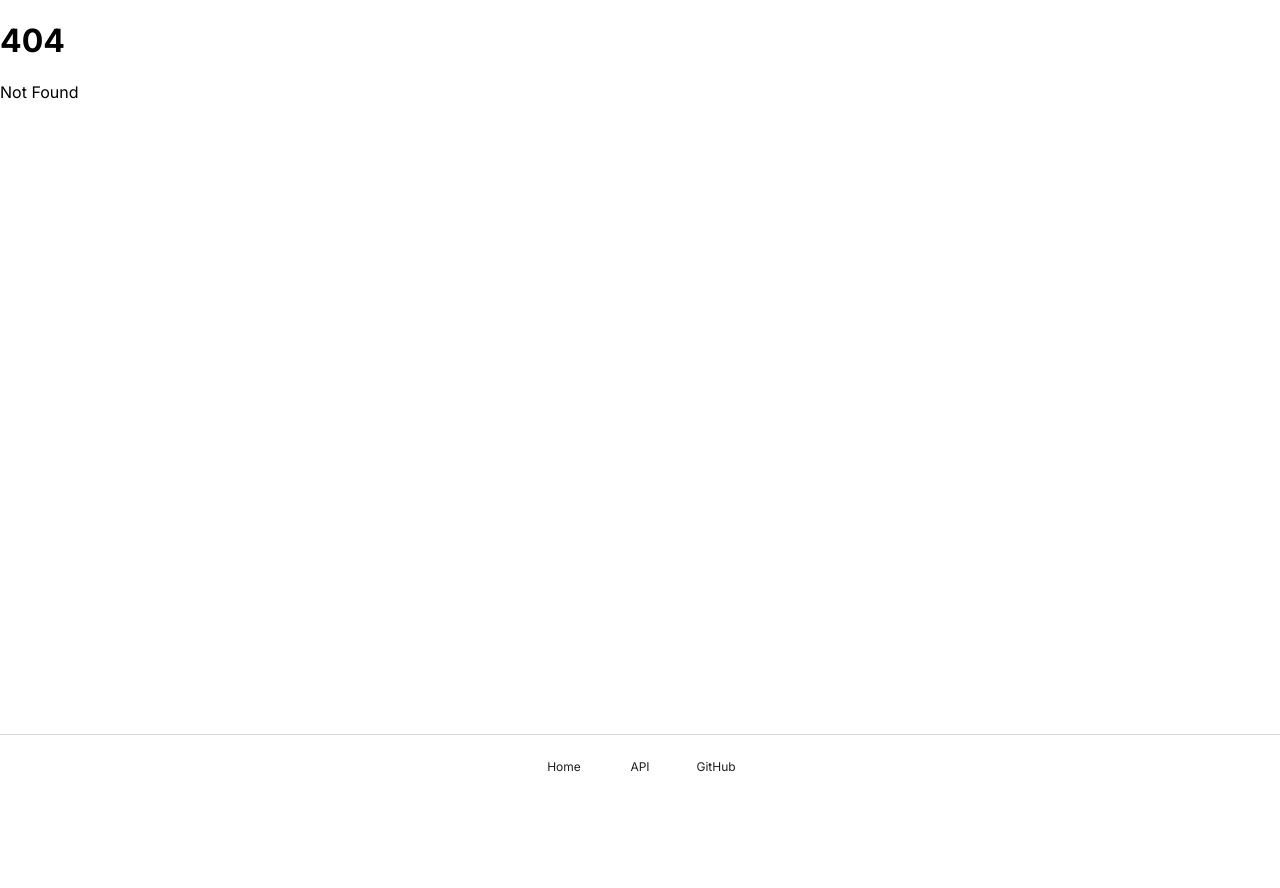
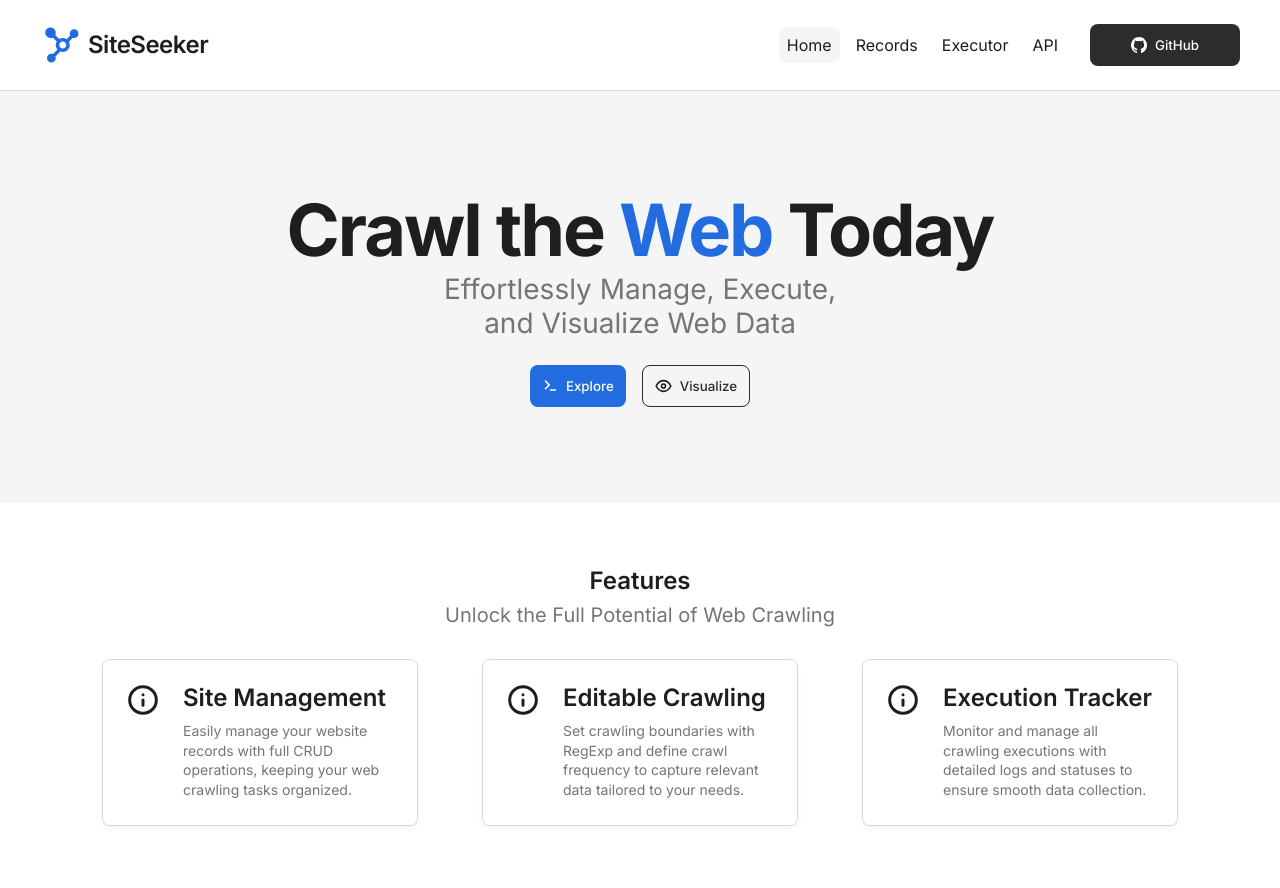
Before and after one commit to MiraZzle/site-seeker, a SvelteKit app in the folder frontend/: page /home in a window 1280 px wide. Before the commit this address had no page. Shown: the top 888 px of the page. Before the commit the page ends 800 px from the top, so only its background shows below. Built offline with nearby package versions, Linux system fonts and the light colour scheme.

Commit message:
fix: route structure

```diff
--- a/frontend/src/app.html
+++ b/frontend/src/app.html
@@ -1,6 +1,7 @@
 <!DOCTYPE html>
 <html lang="en">
   <head>
+    <title>SiteSeeker</title>
     <meta charset="utf-8" />
     <link rel="icon" href="%sveltekit.assets%/favicon.ico" />
     <meta name="viewport" content="width=device-width, initial-scale=1" />
--- a/frontend/src/components/web/Navbar.svelte
+++ b/frontend/src/components/web/Navbar.svelte
@@ -10,9 +10,9 @@
         <Logo />
         <div class="nav-container-links">
             <div class="page-nav">
-                <a class="nav-link {activePage === 'Home' ? 'active' : ''}" href="/web/home">Home</a>
-                <a class="nav-link {activePage === 'Records' ? 'active' : ''}" href="/web/records">Records</a>
-                <a class="nav-link {activePage === 'Executor' ? 'active' : ''}" href="/web/executor">Executor</a>
+                <a class="nav-link {activePage === 'Home' ? 'active' : ''}" href="/">Home</a>
+                <a class="nav-link {activePage === 'Records' ? 'active' : ''}" href="/records">Records</a>
+                <a class="nav-link {activePage === 'Executor' ? 'active' : ''}" href="/executor">Executor</a>
                 <a class="nav-link {activePage === 'Api' ? 'active' : ''}" href="/api">API</a>
             </div>
             <GithubButton/>
--- a/frontend/src/routes/+page.svelte
+++ b/frontend/src/routes/+page.svelte
@@ -1,57 +1,110 @@
 <script lang="ts">
+    import Navbar from "$components/web/Navbar.svelte";
+    import Footer from "$components/web/Footer.svelte";
+    import FeatureCard from "$components/elements/FeatureCard.svelte";
     import Button from "$components/elements/typography/Button.svelte";
+    import Header from "$components/elements/typography/Header.svelte";
     import Paragraph from "$components/elements/typography/Paragraph.svelte";
-    import Header from "$components/elements/typography/Header.svelte";
-
-    const funPages = [
-        "https://www.youtube.com/watch?v=2aiGY74UStY",
-        "https://www.youtube.com/watch?v=dQw4w9WgXcQ",
-        "https://www.youtube.com/watch?v=qCmRga2fIy0",
-        "https://www.youtube.com/watch?v=U0LjDZGMzMY",
-        "https://www.youtube.com/watch?v=i4NOEx2-6xk"
-    ]
-
-    let ourFunPage = funPages[Math.floor(Math.random() * funPages.length)];
-
-    function goToPage() {
-        window.location.href = '/web/home/';
-    }
-
-    function haveSomeFun() {
-        window.location.href = ourFunPage;
-    }
+    import Explore from "$components/utils/icons/Explore.svelte";
+    import Eye from "$components/utils/icons/Eye.svelte";
 </script>
 
-<div class="hello-container">
-
-    <Header>Riddle Me This, Shitman: Can You Crack the Code or Will You Fold?</Header>
-    <Paragraph> Morpheus guides through the digital night, <br>
-        Where Skibidi Toilets dance in the light. <br>
-        In the chaos of code, truth he finds, <br>
-        Unlocking the freedom within our minds.
-    </Paragraph>
-    <img src="https://mmacoach.net/wp-content/uploads/2021/04/kisspng-morpheus-the-matrix-neo-red-pill-and-blue-pill-you-good-pills-will-play-5adf94a99c4d73.4062390915246020256402.png" alt="Svelte logo" width="200" />
-    <div class="hello-container__buttons">
-        <Button type="primary" action={goToPage}> 😇 Click me! </Button>
-        <Button type="danger" action={haveSomeFun}> 😈 No Click me! </Button>
+<Navbar />
+<div class="hero">
+    <div class="hero-content">
+        <Header type={1}> Crawl the <span class="highlight--blue">Web</span> Today</Header>
+        <Paragraph>
+            Effortlessly Manage, Execute, <br/>
+            and Visualize Web Data
+        </Paragraph>
+    </div>
+    <div class="hero-buttons">
+        <Button type="primary"><Explore /> Explore </Button>
+        <Button type="secondary"><Eye />  Visualize </Button>
+    </div>
+</div>
+<div class="features">
+    <div class="features-description">
+        <Header type={2} textAlign="center">Features</Header>
+        <Paragraph textAlign="center" type={2}>
+            Unlock the Full Potential of Web Crawling
+        </Paragraph>
+    </div>
+    <div class="features-cards">
+        <FeatureCard>
+            <svelte:fragment slot="header"> Site Management </svelte:fragment>
+            <svelte:fragment slot="description"> Easily manage your website records with full CRUD operations, keeping your web crawling tasks organized. </svelte:fragment>
+        </FeatureCard>
+        <FeatureCard>
+            <svelte:fragment slot="header"> Editable Crawling </svelte:fragment>
+            <svelte:fragment slot="description"> Set crawling boundaries with RegExp and define crawl frequency to capture relevant data tailored to your needs. </svelte:fragment>
+        </FeatureCard>
+                <FeatureCard>
+            <svelte:fragment slot="header"> Execution Tracker </svelte:fragment>
+            <svelte:fragment slot="description"> Monitor and manage all crawling executions with detailed logs and statuses to ensure smooth data collection. </svelte:fragment>
+        </FeatureCard>
+        <FeatureCard>
+            <svelte:fragment slot="header"> Data Visualization </svelte:fragment>
+            <svelte:fragment slot="description"> Visualize crawled data with interactive graphs. Switch between website and domain views for better insights. </svelte:fragment>
+        </FeatureCard>
+        <FeatureCard>
+            <svelte:fragment slot="header"> GraphQL API </svelte:fragment>
+            <svelte:fragment slot="description"> Access your crawled data seamlessly through a powerful GraphQL API for custom integrations and solutions. </svelte:fragment>
+        </FeatureCard>
+                <FeatureCard>
+            <svelte:fragment slot="header"> Manual Execution </svelte:fragment>
+            <svelte:fragment slot="description"> Start crawls manually with one click, ensuring timely data updates whenever needed.
+            </svelte:fragment>
+        </FeatureCard>
     </div>
 </div>
 
 <style lang="scss">
+    @import "../styles/variables.scss";
 
-    .hello-container {
+    .hero {
         display: flex;
-        justify-content: center;
+        justify-content: space-between;
         align-items: center;
-        margin: auto;
         flex-direction: column;
-        gap:8px;
+        padding: 96px 0;
+        background-color: $c-gray-bg;
+        gap: 24px;
 
-        &__buttons {
+        .hero-content {
+            width: 70%;
+            gap: 8px;
+        }
+
+        .hero-buttons {
             display: flex;
+            gap: 16px;
+        }
+    }
+
+    .features {
+        display: flex;
+        flex-direction: column;
+        align-items: center;
+        padding: 64px;
+        gap: 32px;
+
+        .features-description {
+            display: flex;
+            flex-direction: column;
+            align-items: left;
+            justify-content: left;
+            text-align: left;
+            gap: 8px;
+            width: 100%;
+        }
+
+        .features-cards {
+            display: flex;
+            flex-wrap: wrap;
             justify-content: center;
-            align-items: center;
-            gap: 12px;
+            gap: 64px;
+            max-width: 1200px;
         }
     }
 </style>
--- a/frontend/src/routes/web/executor/+page.svelte
+++ b/frontend/src/routes/executor/+page.svelte
@@ -1,10 +1,8 @@
 <script lang="ts">
     import Navbar from "$components/web/Navbar.svelte";
-    import Footer from "$components/web/Footer.svelte";
     import Header from "$components/elements/typography/Header.svelte";
     import Card from "$components/utils/Card.svelte";
     import PaginationBar from "$components/elements/PaginationBar.svelte";
-    import TextInput from "$components/utils/TextInput.svelte";
     import Button from "$components/elements/typography/Button.svelte";
     import ExecutionCard from "$components/elements/ExecutionCard.svelte";
     import { onMount } from 'svelte';
@@ -47,7 +45,7 @@
     }
 
     function goToExecutions() {
-        goto(`/web/executor/${selectedRecordId}`);
+        goto(`/executor/${selectedRecordId}`);
     }
 
     onMount(() => {
@@ -103,7 +101,7 @@
 </div>
 
 <style lang="scss">
-    @import '../../../styles/variables.scss';
+    @import '../../styles/variables.scss';
 
     .execution-info-container {
         display: flex;
--- a/frontend/src/routes/web/executor/[record_id]/+page.svelte
+++ b/frontend/src/routes/executor/[record_id]/+page.svelte
@@ -70,7 +70,7 @@
 </div>
 
 <style lang="scss">
-    @import "../../../../styles/variables.scss";
+    @import "../../../styles/variables.scss";
 
     .execution-info-container {
         display: flex;
--- a/frontend/src/routes/web/home/+page.svelte
+++ b/frontend/src/routes/home/+page.svelte
@@ -60,7 +60,7 @@
 </div>
 
 <style lang="scss">
-    @import "../../../styles/variables.scss";
+    @import "../../styles/variables.scss";
 
     .hero {
         display: flex;
--- a/frontend/src/routes/web/records/+page.svelte
+++ b/frontend/src/routes/records/+page.svelte
@@ -60,7 +60,7 @@
 
     function visualizeRecord(id: number) {
         recordId = id;
-        goto(`/web/visualization/${id}`);
+        goto(`/visualization/${id}`);
     }
 
     function removeRecordFromUI(id: number) {
@@ -298,7 +298,7 @@
 </div>
 
 <style lang="scss">
-    @import "../../../styles/variables.scss";
+    @import "../../styles/variables.scss";
 
     .records-cta {
         display: flex;
--- a/frontend/src/routes/web/visualization/[record_id]/+page.svelte
+++ b/frontend/src/routes/visualization/[record_id]/+page.svelte
@@ -146,7 +146,7 @@
 </div>
 
 <style lang="scss">
-    @import "../../../../styles/variables.scss";
+    @import "../../../styles/variables.scss";
 
     .visualization {
 
```
Also changed, not shown: frontend/src/routes/executor/[record_id]/+page.server.js (renamed from frontend/src/routes/web/executor/[record_id]/+page.server.js), frontend/src/routes/visualization/[record_id]/+page.server.js (renamed from frontend/src/routes/web/visualization/[record_id]/+page.server.js).
